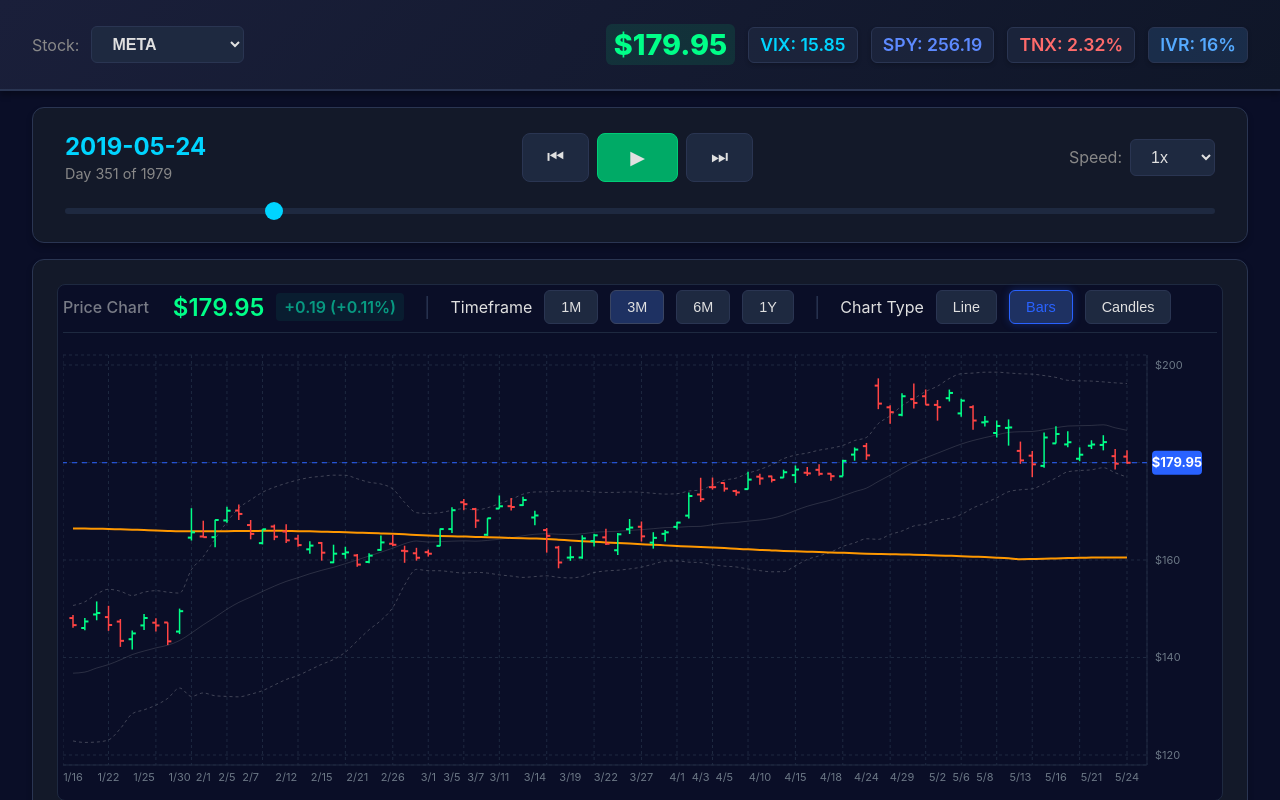
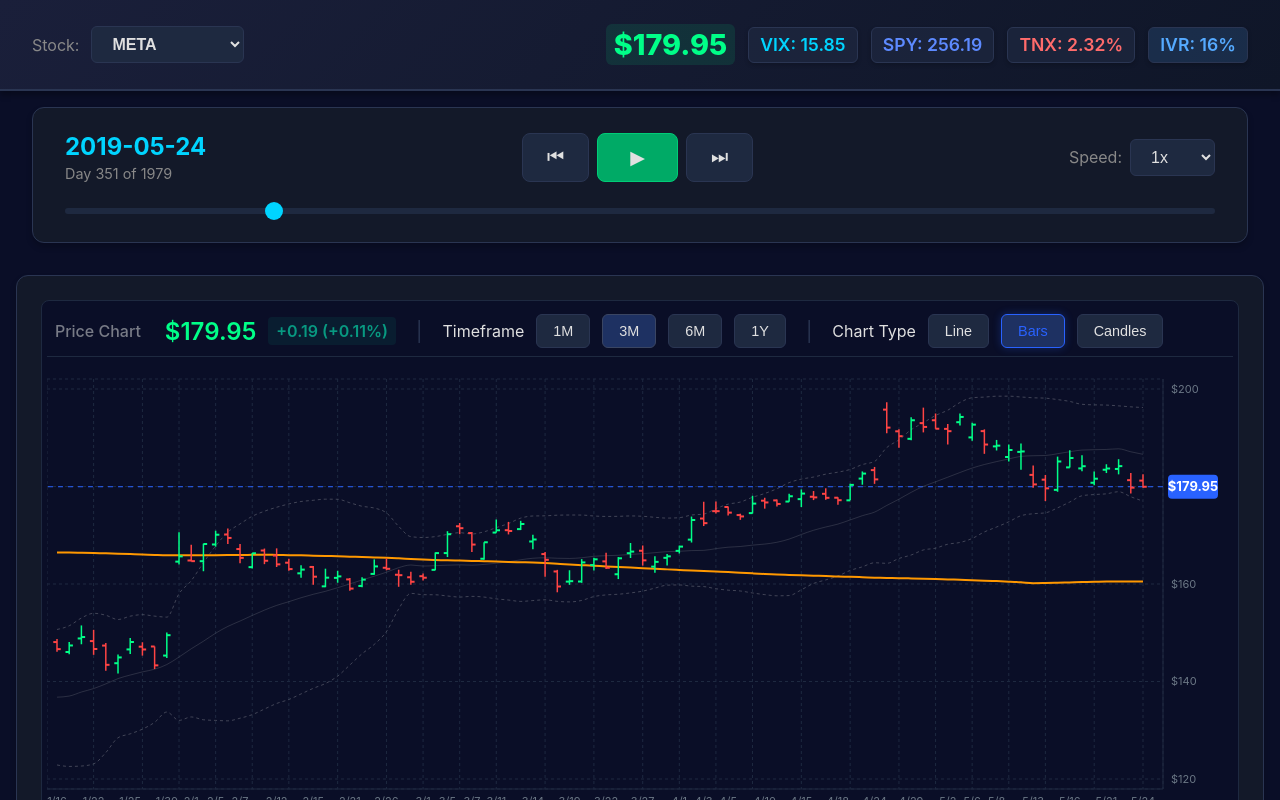
Before and after one commit to iliutaadrian/options_trading_simulator, a React (Vite) app: page / in a window 1280 px wide. Shown: the top 800 px of the page. Built offline with nearby package versions, Linux system fonts and the light colour scheme.

Commit message:
fix: chart css

```diff
--- a/src/App.css
+++ b/src/App.css
@@ -258,7 +258,7 @@ body {
   display: grid;
   grid-template-columns: 1.5fr 1fr;
   gap: 1.5rem;
-  padding: 0 2rem;
+  padding: 1rem;
   margin-bottom: 2rem;
 }
 
@@ -294,7 +294,7 @@ body {
   justify-content: space-between;
   align-items: center;
   margin-bottom: 0.75rem;
-  padding-bottom: 0.5rem;
+  padding: 0.5rem;
   border-bottom: 1px solid #1e2940;
 }
 
```
